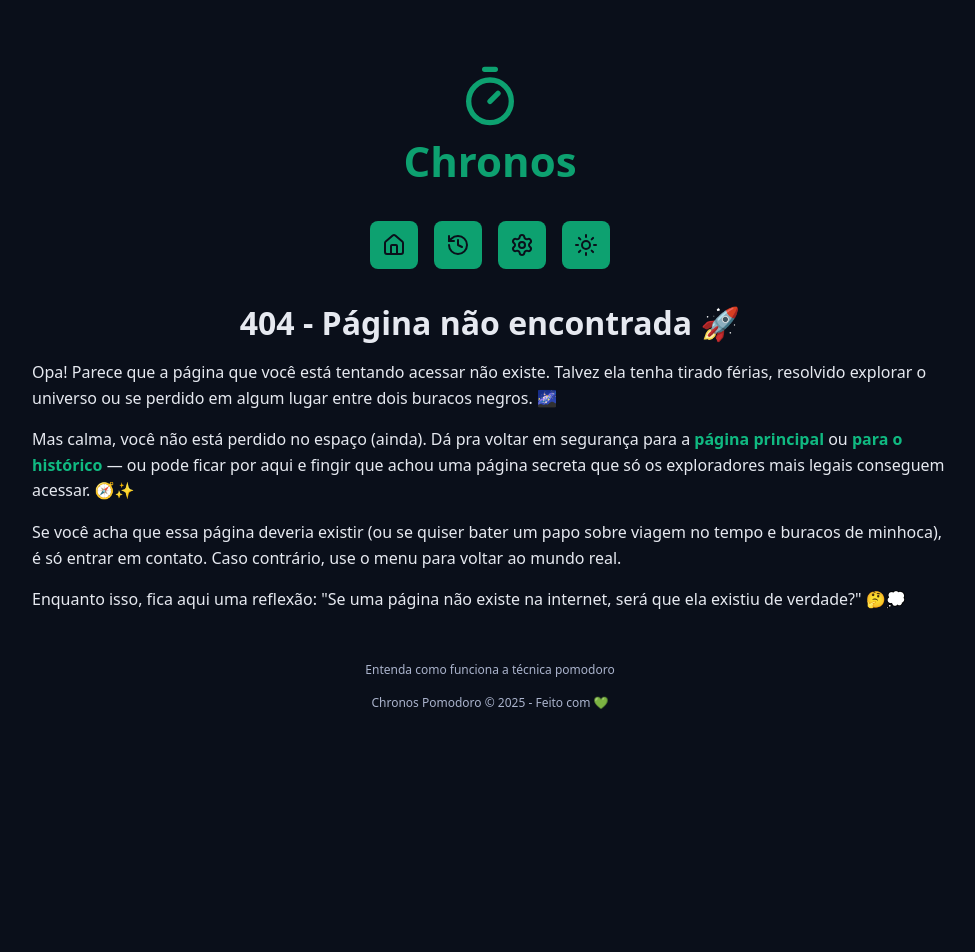
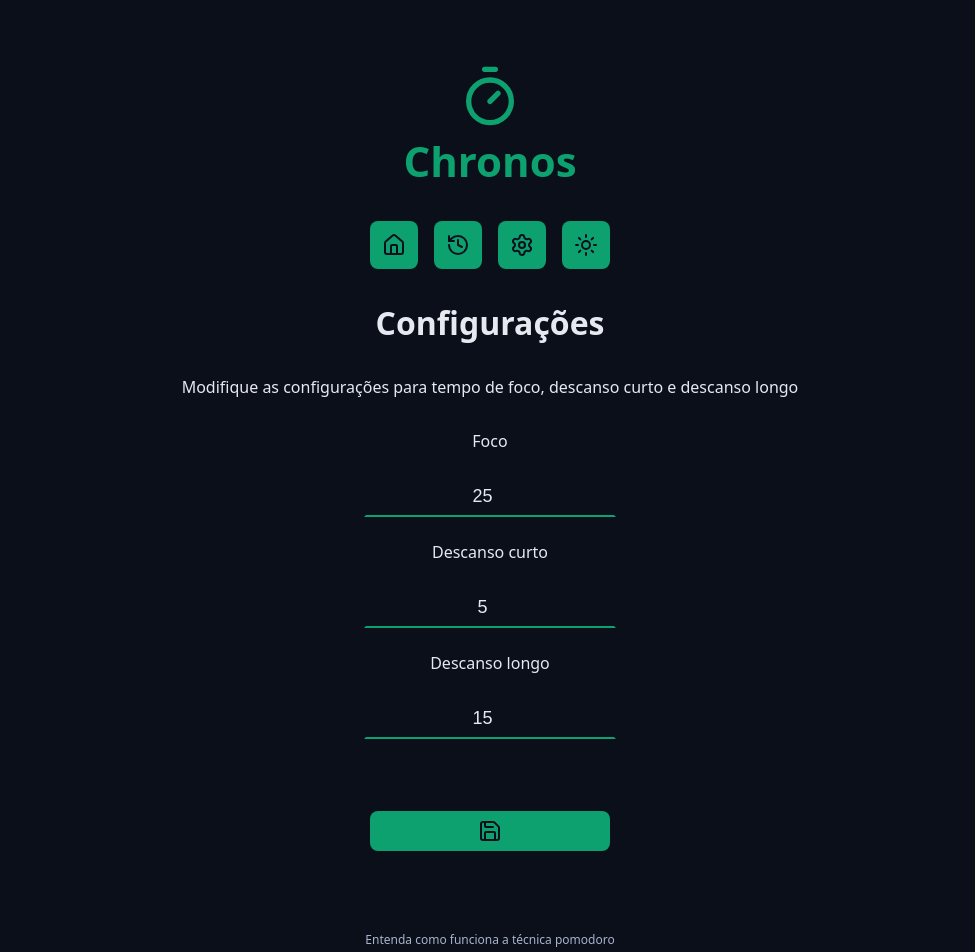
Before and after one commit to felipeazsantos/chronos-pomodoro, a React (Vite) app: page /settings in a window 1280 px wide. Shown: the top 952 px of the page, without its empty margins (150-1125 px from the left). Before the commit the page ends 800 px from the top, so only its background shows below. Built offline with nearby package versions, Linux system fonts and the light colour scheme.

Commit message:
validating config options on save

```diff
--- /dev/null
+++ b/src/pages/Settings/index.tsx
@@ -0,0 +1,100 @@
+import { SaveIcon } from 'lucide-react';
+import { Container } from '../../components/Container';
+import { DefaultButton } from '../../components/DefaultButton';
+import { DefaultInput } from '../../components/DefaultInput';
+import { Heading } from '../../components/Heading';
+import { MainTemplate } from '../../templates/MainTemplate';
+import { useRef } from 'react';
+import { useTaskContext } from '../../contexts/TaskContext/useTaskContext';
+import { showMessage } from '../../adapters/showMessage';
+
+export function Settings() {
+  const { state } = useTaskContext();
+  const workTimeInput = useRef<HTMLInputElement>(null);
+  const shortBreakTimeInput = useRef<HTMLInputElement>(null);
+  const longBreakTimeInput = useRef<HTMLInputElement>(null);
+
+  function handleSaveSettings(e: React.FormEvent<HTMLFormElement>) {
+    e.preventDefault();
+    showMessage.dismiss();
+
+    const formErrors = [];
+
+    const workTime = Number(workTimeInput.current?.value);
+    const shortBreakTime = Number(shortBreakTimeInput.current?.value);
+    const longBreakTime = Number(longBreakTimeInput.current?.value);
+
+    if (isNaN(workTime) || isNaN(shortBreakTime) || isNaN(longBreakTime)) {
+      formErrors.push('Digite apenas números para todos os campos');
+    }
+
+    if (workTime < 1 || workTime > 99) {
+      formErrors.push('Digite valores entre 1 e 99 para foco');
+    }
+
+    if (shortBreakTime < 1 || shortBreakTime > 30) {
+      formErrors.push('Digite valores entre 1 e 30 para descanso curto');
+    }
+
+    if (longBreakTime < 1 || longBreakTime > 60) {
+      formErrors.push('Digite valores entre 1 e 60 para descanso longo');
+    }
+
+    if (formErrors.length > 0) {
+      formErrors.forEach(error => showMessage.error(error));
+      return;
+    }
+  }
+
+  return (
+    <MainTemplate>
+      <Container>
+        <Heading>Configurações</Heading>
+      </Container>
+      <Container>
+        <p>
+          Modifique as configurações para tempo de foco, descanso curto e
+          descanso longo
+        </p>
+      </Container>
+      <Container>
+        <form onSubmit={handleSaveSettings} className='form'>
+          <div className='formRow'>
+            <DefaultInput
+              id='workTime'
+              type='number'
+              labelText='Foco'
+              ref={workTimeInput}
+              defaultValue={state.config.workTime}
+            />
+          </div>
+          <div className='formRow'>
+            <DefaultInput
+              id='shortBreakTime'
+              type='number'
+              labelText='Descanso curto'
+              ref={shortBreakTimeInput}
+              defaultValue={state.config.shortBreakTime}
+            />
+          </div>
+          <div className='formRow'>
+            <DefaultInput
+              id='longtBreakTime'
+              type='number'
+              labelText='Descanso longo'
+              ref={longBreakTimeInput}
+              defaultValue={state.config.longBreakTime}
+            />
+          </div>
+          <div className='formRow'>
+            <DefaultButton
+              icon={<SaveIcon />}
+              aria-label='Salvar configurações'
+              title='Salvar configurações'
+            />
+          </div>
+        </form>
+      </Container>
+    </MainTemplate>
+  );
+}
--- a/src/routers/MainRouter/index.tsx
+++ b/src/routers/MainRouter/index.tsx
@@ -4,6 +4,7 @@
 import { Home } from '../../pages/Home';
 import { History } from '../../pages/History';
 import { useEffect } from 'react';
+import { Settings } from '../../pages/Settings';
 
 function ScrollToTop() {
   const { pathname } = useLocation();
@@ -21,6 +22,7 @@
       <Routes>
         <Route path='/' element={<Home />} />
         <Route path='/history' element={<History />} />
+        <Route path='/settings' element={<Settings />} />
         <Route path='/about-pomodoro' element={<AboutPomodoro />} />
         <Route path='*' element={<NotFound />} />
       </Routes>
```
